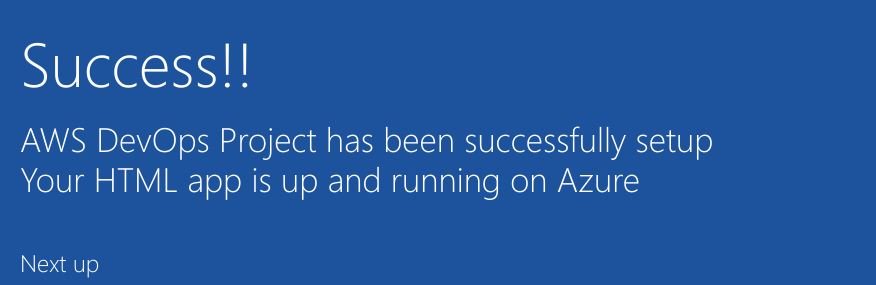
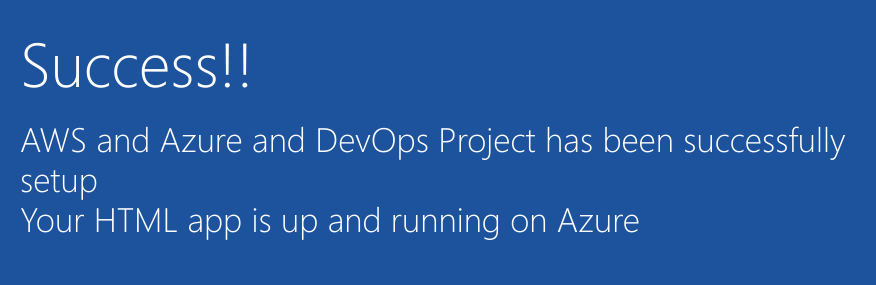
Before and after one commit to PratisthaMukherjee/gitcodepractice, a plain HTML site: page sample-project/index.html in a window 1280 px wide. Shown: the part 352-637 px from the top of the page, 205-1081 px from the left. Drawn offline with Linux system fonts and the light colour scheme.

Commit message:
index.html changed

```diff
--- a/sample-project/index.html
+++ b/sample-project/index.html
@@ -19,7 +19,7 @@
         </div>
             <div class="content-body">
                 <div class="success-text">Success!!</div>
-                <div class="description line-1"> AWS DevOps Project has been successfully setup</div>
+                <div class="description line-1"> AWS and Azure and DevOps Project has been successfully setup</div>
                 <div class="description line-2"> Your HTML app is up and running on Azure</div>
                 <div class="next-steps-container">
                     <div class="next-steps-header">Next up</div>
```
